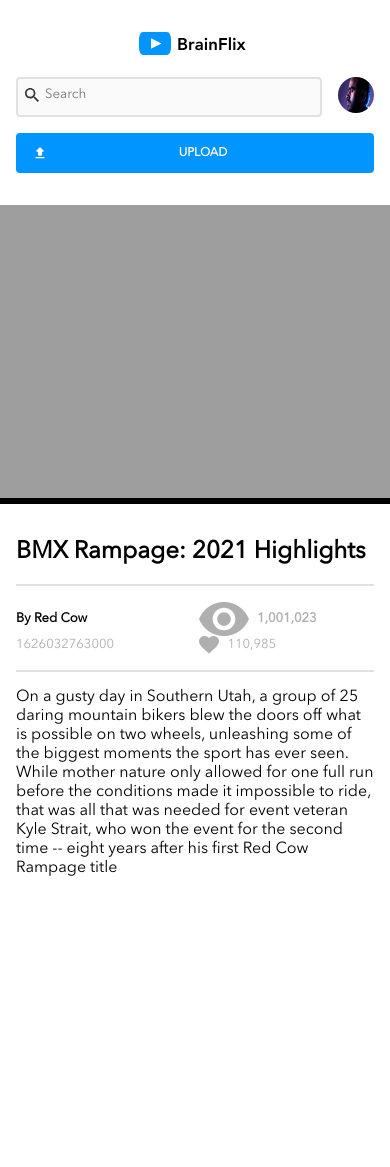
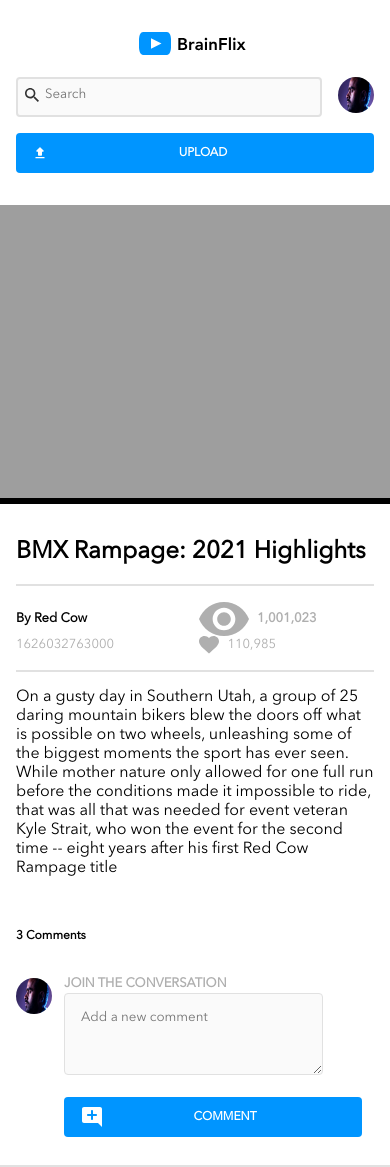
Before and after one commit to ArmandoMandyFernandez/armando-fernandez-brainflix, a React (Create React App) app: page / in a window 390 px wide. Before the commit the page ends 910 px from the top, so only its background shows below. Built offline with nearby package versions, Linux system fonts and the light colour scheme.

Commit message:
mobile join the conversation looks done

```diff
--- a/src/components/Comments/Comments.js
+++ b/src/components/Comments/Comments.js
@@ -0,0 +1,41 @@
+import "./Comments.scss";
+import mohan from "../../assets/images/Mohan-muruge.jpg";
+import commentIcon from '../../assets/images/Icons/add_comment.svg'
+
+const Comments = ({ selectedVideo }) => {
+    const { comments } = selectedVideo;
+
+    return (
+        <section className="comments">
+            <h3 className="comments__header">3 Comments</h3>
+            <div className="comments__container">
+                <div className="comments__image-container">
+                    <img src={mohan} alt="" className="comments__image-photo" />
+                </div>
+                <div className="comments__container-form">
+                    <form action="#" className="comments__form">
+                        <label for="comment" className="comments__comment-label">
+                            JOIN THE CONVERSATION
+                            <textarea
+                                name="comment"
+                                id="comment"
+                                cols="30"
+                                rows="3"
+                                placeholder="Add a new comment"
+                                className="comments__comment-label-input"
+                                required
+                            ></textarea>
+                        </label>
+                        <button type="submit" className="comments__button">
+                            <img src={commentIcon} alt="" className="comments__button-icon"/>
+                            <span className="comments__button-comment">COMMENT</span>
+                        </button>
+                    </form>
+                </div>
+            </div>
+            <div id="comments__list" className="comments__list"></div>
+        </section>
+    );
+};
+
+export default Comments;
--- a/src/components/Comments/Comments.scss
+++ b/src/components/Comments/Comments.scss
@@ -0,0 +1,85 @@
+@use "../../styles/partials/typography" as *;
+@use "../../styles/partials/mixins" as *;
+@use "../../styles/partials/variables" as *;
+
+.comments {
+    text-align: left;
+    padding: 0 1rem 1rem 1rem;
+    border-bottom: solid 2px $secondary-silver;
+    @include tablet {
+        padding: 2.25rem;
+    }
+
+    &__header{
+        @include mobile-section-header;
+        margin: 1rem 0;
+    }
+
+    &__container {
+        display: flex;
+    }
+
+    &__image-container{
+        margin-top: 1rem;
+    }
+
+    &__container-form {
+        display: flex;
+        flex-direction: column;
+    }
+
+    &__image-photo {
+        width: 2.25rem;
+        height: 2.25rem;
+        border-radius: 50%;
+    }
+
+    &__container-form {
+        color: $primary-silver;
+        flex-grow: 1;
+        padding: 0.75rem;
+    }
+
+    &__comment-label {
+        @include mobile-subheader;
+    }
+
+    &__comment-label-input{
+
+        border: solid 1px $secondary-silver;
+        background-color: $secondary-white;
+        border-radius: .25rem;
+        padding: 1rem;
+
+    }
+
+    &__button{
+        @include mobile-labels-buttons;
+        color: $primary-white;
+        background-color: $primary-blue;
+        border-radius: .25rem;
+        border: none;
+        height: 2.5rem;
+        width: 100%;
+        padding: 0 1rem;
+        display: flex;
+        align-items: center;
+        margin-top: 1rem;
+        &:hover{
+            background-color: $secondary-blue;
+        }
+
+        @include tablet{
+            margin: 0 1rem;
+            max-width: 30%;
+        }
+
+        @include desktop{
+            width: 9.375rem;
+        }
+    }
+
+    &__button-comment{
+        flex-grow: 1;
+    }
+}
--- a/src/components/Main/Main.js
+++ b/src/components/Main/Main.js
@@ -4,6 +4,7 @@ import videos from '../../data/videos.json';
 import videoDetails from '../../data/video-details.json'
 import { useState } from 'react';
 import VideoInfo from "../VideoInfo/VideoInfo";
+import Comments from "../Comments/Comments";
 
 function Main(){
     const [selectedVideo, setSelectedVideo] = useState(videoDetails[0])
@@ -19,6 +20,7 @@ function Main(){
         <main className="main">
             <Hero selectedVideo={selectedVideo}/>
             <VideoInfo selectedVideo={selectedVideo}/>
+            <Comments selectedVideo={selectedVideo}/>
 
         </main>
     )
```
